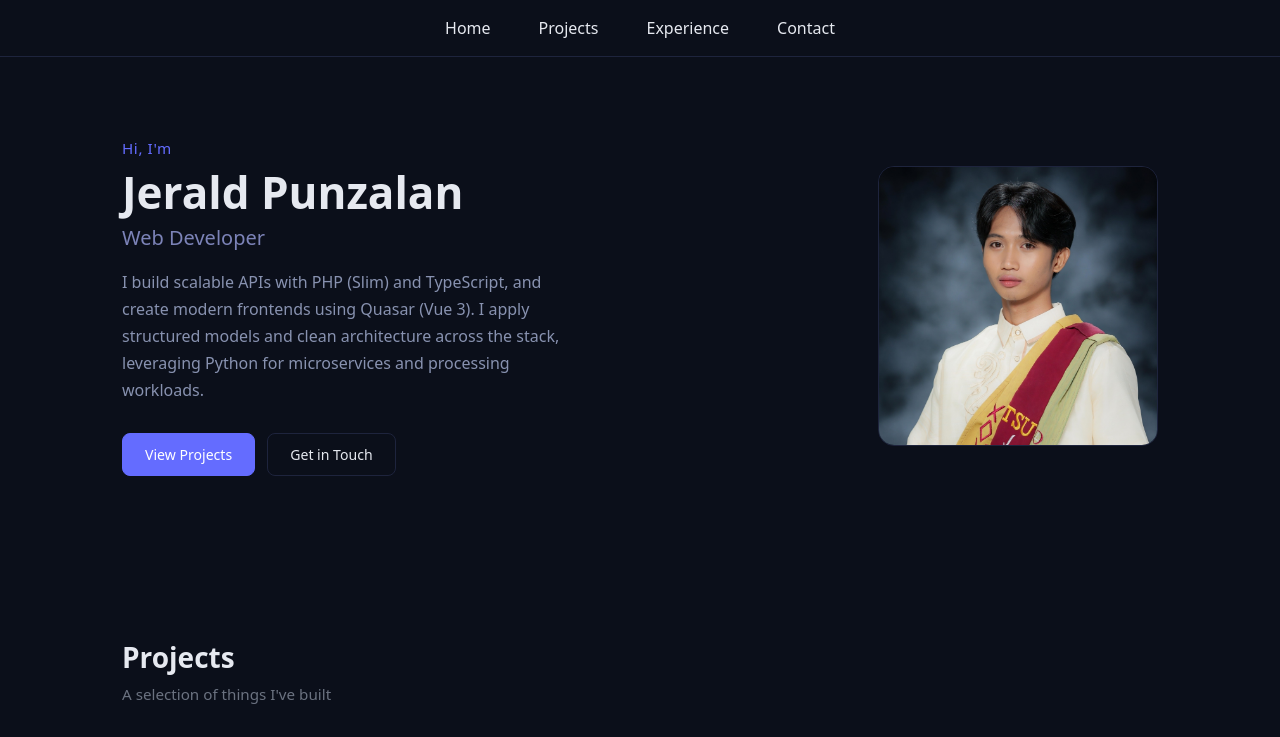
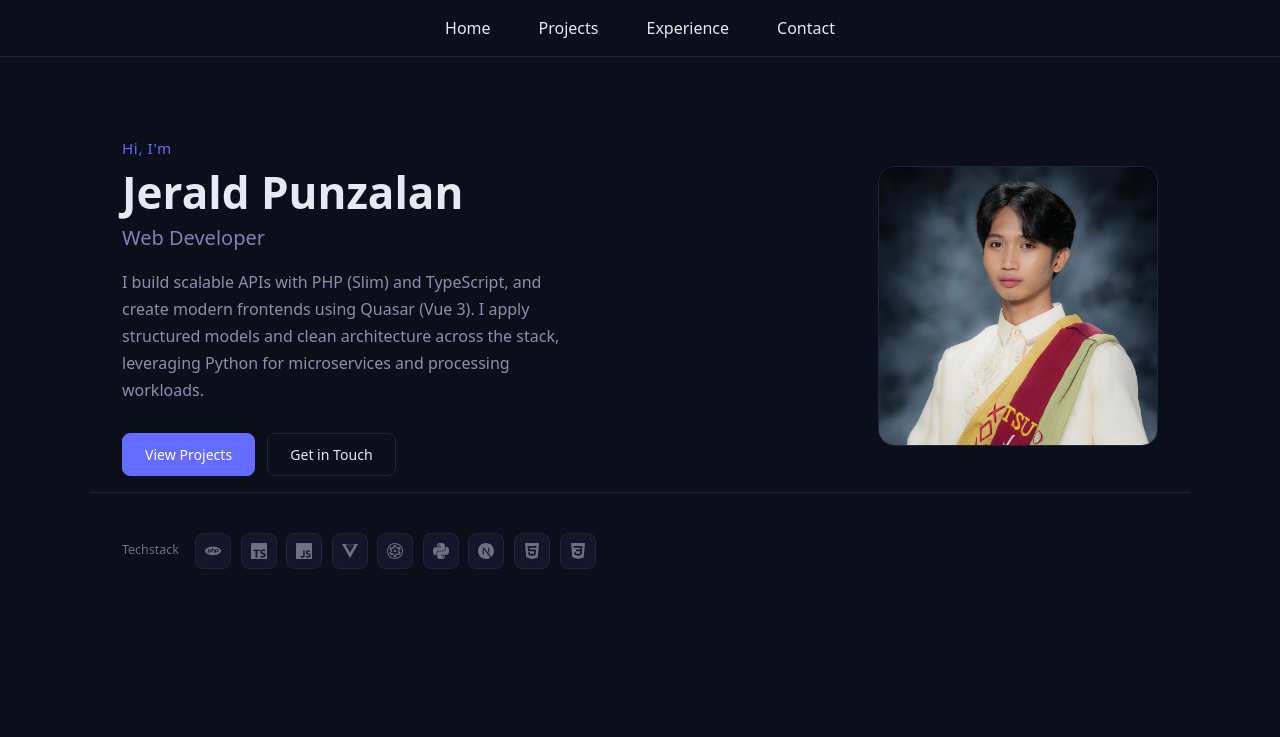
Before and after one commit to riku-afk/Portfolio-updated, a React (Vite) app: page / in a window 1280 px wide. Shown: the top 737 px of the page. Built offline with nearby package versions, Linux system fonts and the light colour scheme.

Commit message:
added techstack

```diff
--- a/src/components/Hero.tsx
+++ b/src/components/Hero.tsx
@@ -1,4 +1,27 @@
+import {
+    SiPhp,
+    SiTypescript,
+    SiJavascript,
+    SiVuedotjs,
+    SiQuasar,
+    SiPython,
+    SiHtml5,
+    SiCss3,
+    SiNextdotjs,
+} from "react-icons/si";
 import '../styles/hero.css';
+
+const techStack = [
+    { icon: SiPhp, label: "PHP" },
+    { icon: SiTypescript, label: "TypeScript" },
+    { icon: SiJavascript, label: "JavaScript" },
+    { icon: SiVuedotjs, label: "Vue 3" },
+    { icon: SiQuasar, label: "Quasar" },
+    { icon: SiPython, label: "Python" },
+    { icon: SiNextdotjs, label: "Next.js" },
+    { icon: SiHtml5, label: "HTML" },
+    { icon: SiCss3, label: "CSS" },
+];
 
 export default function Hero() {
     return (
@@ -25,6 +48,17 @@ export default function Hero() {
                     <img src="/cropped.jpg" alt="Jerald Punzalan" />
                 </div>
             </div>
+
+            <div className="hero-stack">
+                <span className="hero-stack__label">Techstack</span>
+                <div className="hero-stack__icons">
+                    {techStack.map(({ icon: Icon, label }) => (
+                        <span key={label} className="hero-stack__item" title={label}>
+                            <Icon />
+                        </span>
+                    ))}
+                </div>
+            </div>
         </section>
     );
 }
--- a/src/styles/hero.css
+++ b/src/styles/hero.css
@@ -139,6 +139,59 @@
 }
 
 /* ==============================
+   Tech Stack
+   ============================== */
+
+.hero-stack {
+    display: flex;
+    align-items: center;
+    gap: 1rem;
+    padding-top: 2.5rem;
+    border-top: 1px solid #1e243d;
+    margin-top: 1rem;
+
+    animation: hero-fade-up 0.6s ease 0.35s both;
+}
+
+.hero-stack__label {
+    color: #6b7280;
+    font-size: 0.78rem;
+    font-weight: 500;
+    white-space: nowrap;
+    flex-shrink: 0;
+}
+
+.hero-stack__icons {
+    display: flex;
+    flex-wrap: wrap;
+    gap: 0.6rem;
+}
+
+.hero-stack__item {
+    display: flex;
+    align-items: center;
+    justify-content: center;
+    width: 36px;
+    height: 36px;
+    border-radius: 8px;
+    background-color: #12172a;
+    border: 1px solid #1e243d;
+    color: #6b7280;
+    cursor: default;
+    transition: color 0.2s ease, border-color 0.2s ease;
+}
+
+.hero-stack__item svg {
+    width: 16px;
+    height: 16px;
+}
+
+.hero-stack__item:hover {
+    color: #e6e9f0;
+    border-color: #2a3160;
+}
+
+/* ==============================
    Responsive
    ============================== */
 
@@ -172,6 +225,16 @@
         width: 220px;
         height: 220px;
     }
+
+    .hero-stack {
+        flex-direction: column;
+        align-items: center;
+        gap: 0.75rem;
+    }
+
+    .hero-stack__icons {
+        justify-content: center;
+    }
 }
 
 @media (max-width: 480px) {
```
